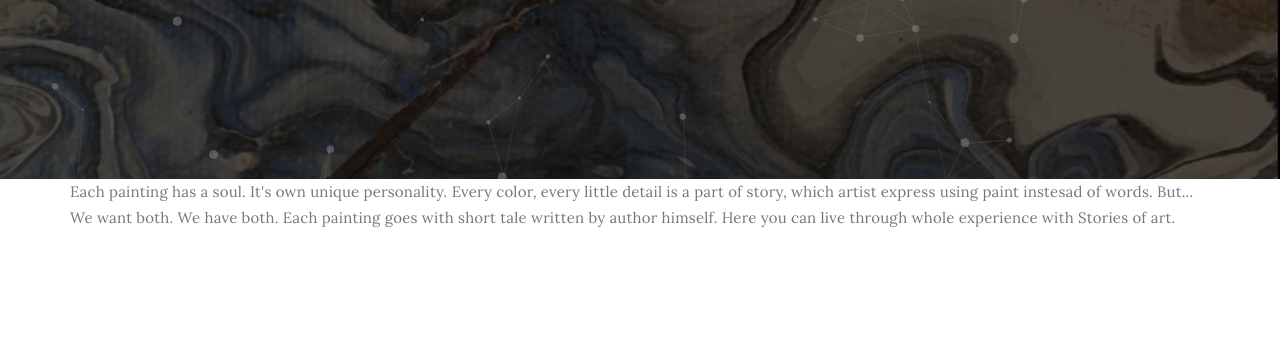
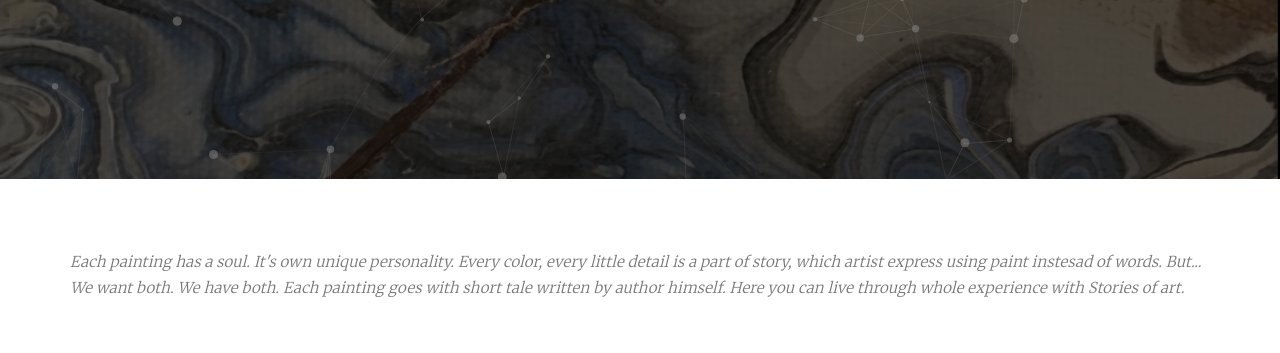
Before and after one commit to barborapaulickova/stories-of-art, a plain HTML site: page index.html in a window 1280 px wide. Shown: the part 388-741 px from the top of the page. Drawn offline with Linux system fonts and the light colour scheme.

Commit message:
Add files via upload

```diff
--- a/css/bstyle.css
+++ b/css/bstyle.css
@@ -5,3 +5,14 @@
 #home .btn {
     display: none;
 }
+
+#description {
+    color: #999;
+    font-size: 18px;
+    line-height: 2;
+    font-family: 'Merriweather', serif;
+    font-weight: bold;
+    letter-spacing: 4px;
+    font-style: italic;
+    padding: 70px 0 0;
+}
```
